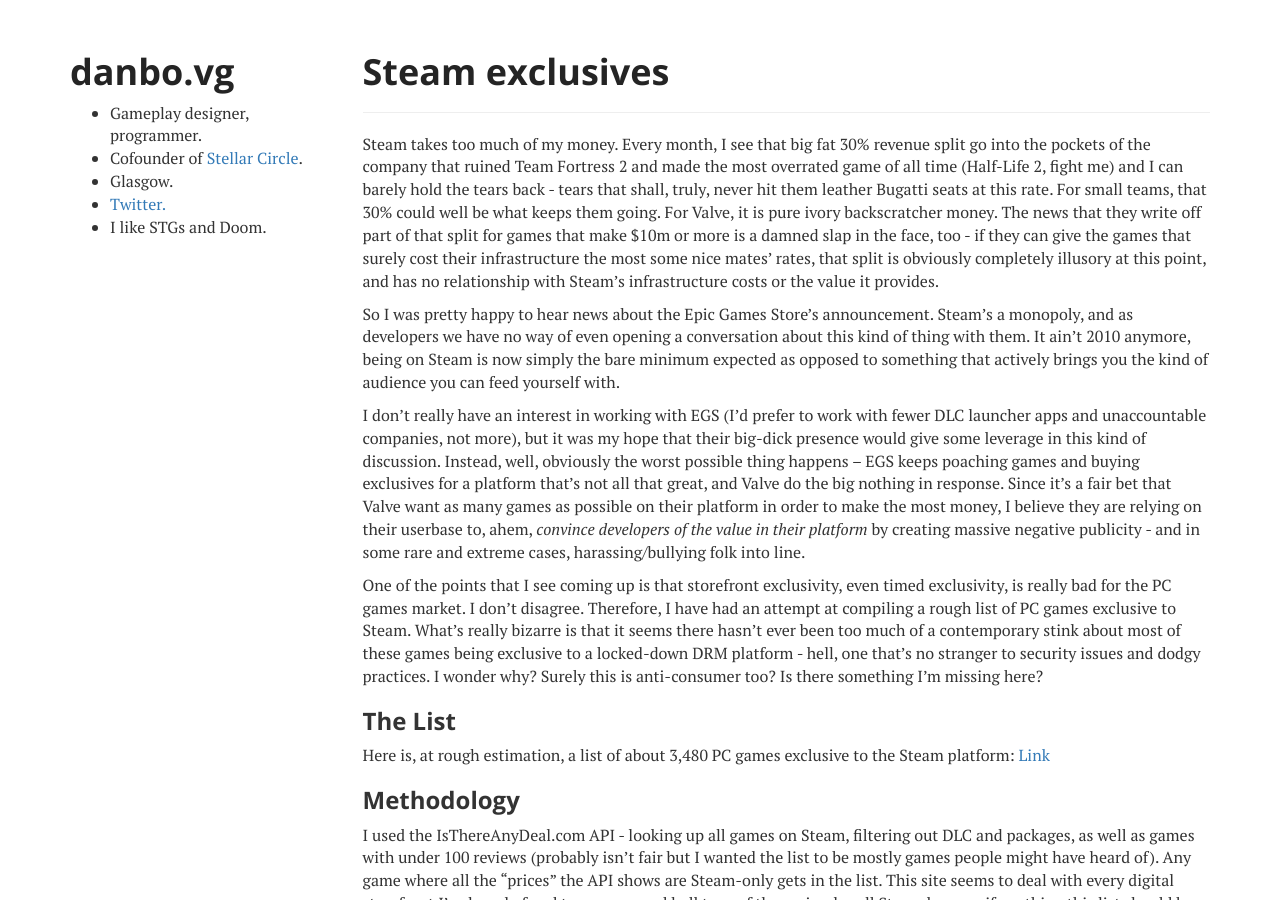
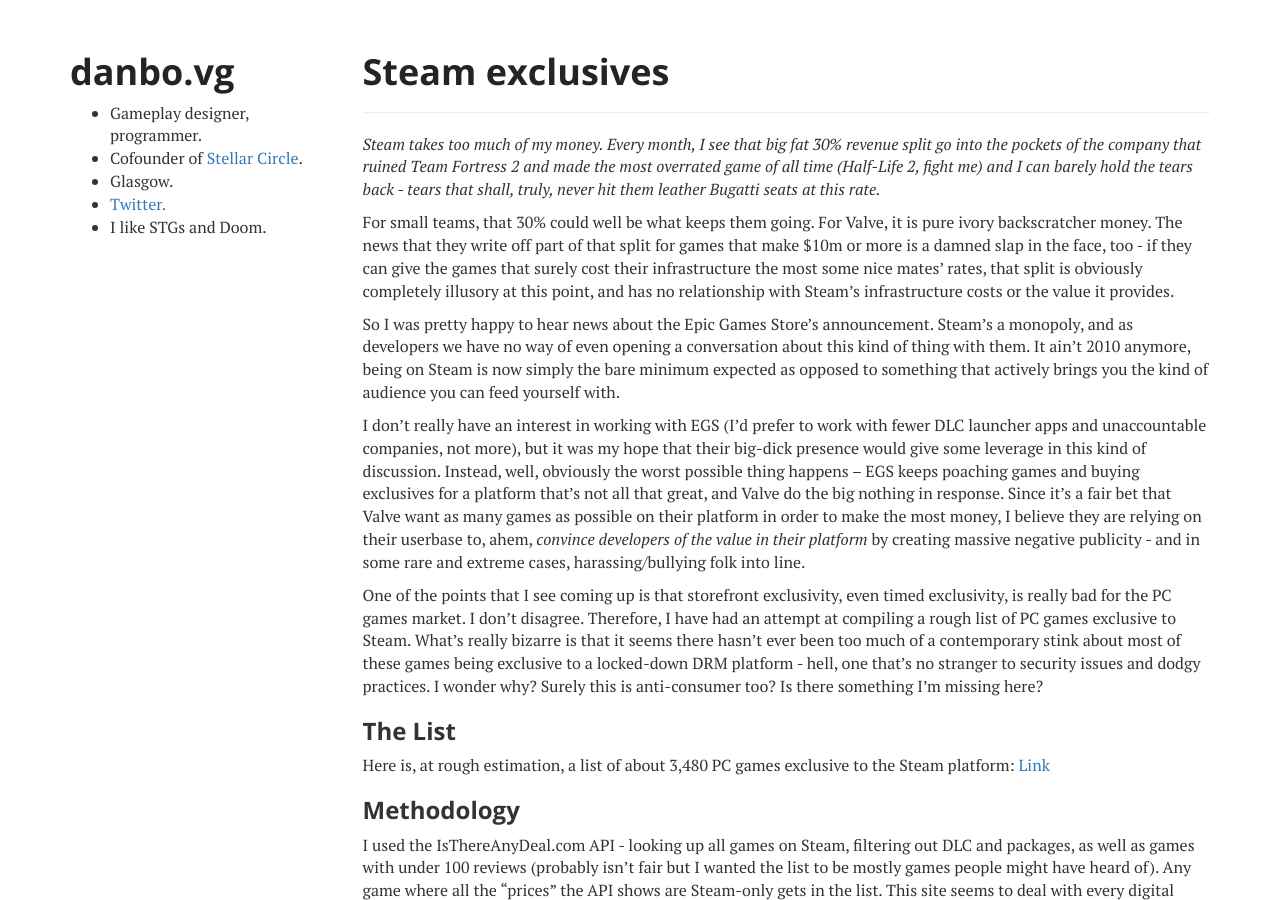
Before and after one commit to tinydanbo/tinydanbo.github.io, a Jekyll site: the page built from _posts/2019-08-07-steam-exclusives.md, in a window 1280 px wide and 900 px high. Built offline with Jekyll 4.4.1, drawn with Linux system fonts in a browser that asks for light colours.

Commit message:
look out here comes my piss lol

```diff
--- a/_posts/2019-08-07-steam-exclusives.md
+++ b/_posts/2019-08-07-steam-exclusives.md
@@ -3,7 +3,9 @@
 title: Steam exclusives
 ---
 
-Steam takes too much of my money. Every month, I see that big fat 30% revenue split go into the pockets of the company that ruined Team Fortress 2 and made the most overrated game of all time (Half-Life 2, fight me) and I can barely hold the tears back - tears that shall, truly, never hit them leather Bugatti seats at this rate. For small teams, that 30% could well be what keeps them going. For Valve, it is pure ivory backscratcher money. The news that they write off part of that split for games that make $10m or more is a damned slap in the face, too - if they can give the games that surely cost their infrastructure the most some nice mates' rates, that split is obviously completely illusory at this point, and has no relationship with Steam's infrastructure costs or the value it provides.
+*Steam takes too much of my money. Every month, I see that big fat 30% revenue split go into the pockets of the company that ruined Team Fortress 2 and made the most overrated game of all time (Half-Life 2, fight me) and I can barely hold the tears back - tears that shall, truly, never hit them leather Bugatti seats at this rate.*
+
+For small teams, that 30% could well be what keeps them going. For Valve, it is pure ivory backscratcher money. The news that they write off part of that split for games that make $10m or more is a damned slap in the face, too - if they can give the games that surely cost their infrastructure the most some nice mates' rates, that split is obviously completely illusory at this point, and has no relationship with Steam's infrastructure costs or the value it provides.
 
 So I was pretty happy to hear news about the Epic Games Store's announcement. Steam's a monopoly, and as developers we have no way of even opening a conversation about this kind of thing with them. It ain't 2010 anymore, being on Steam is now simply the bare minimum expected as opposed to something that actively brings you the kind of audience you can feed yourself with.
 
```
